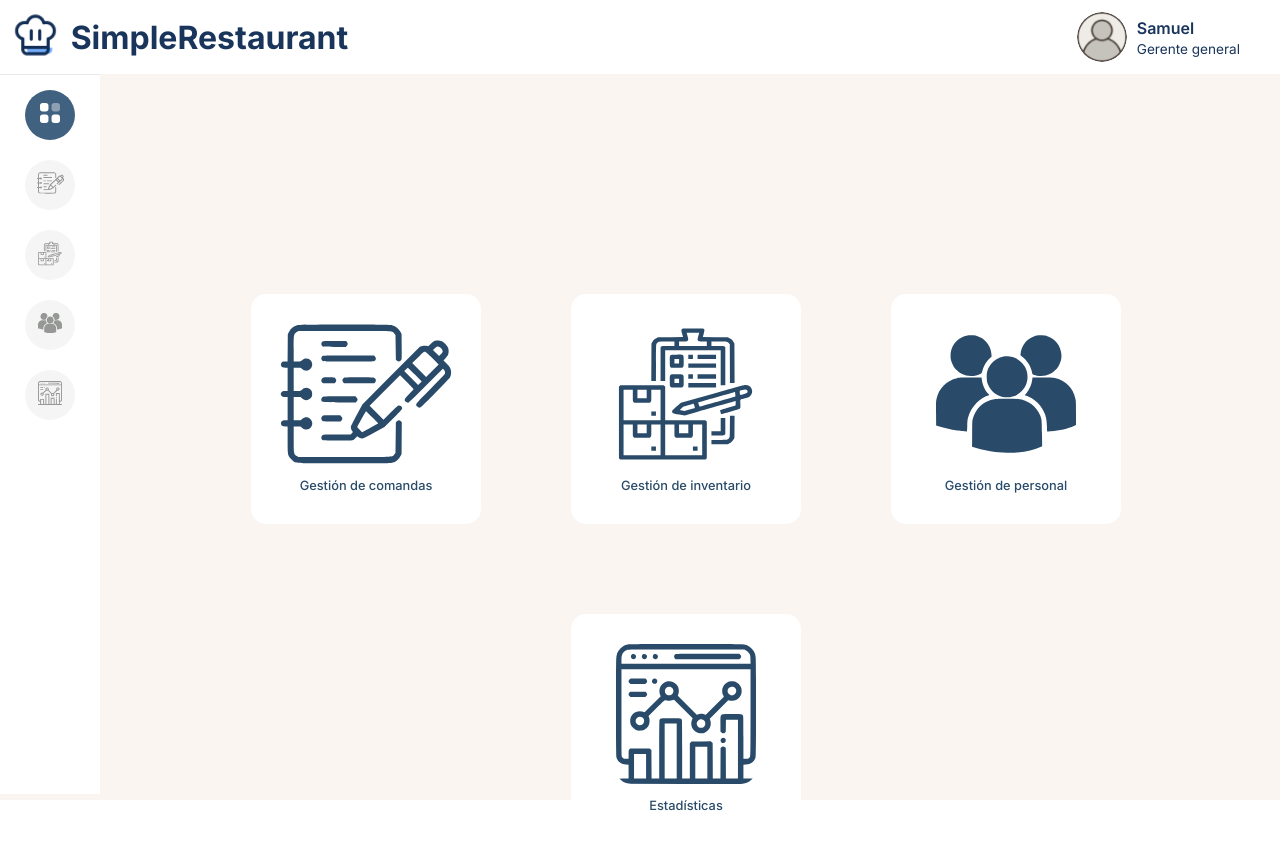
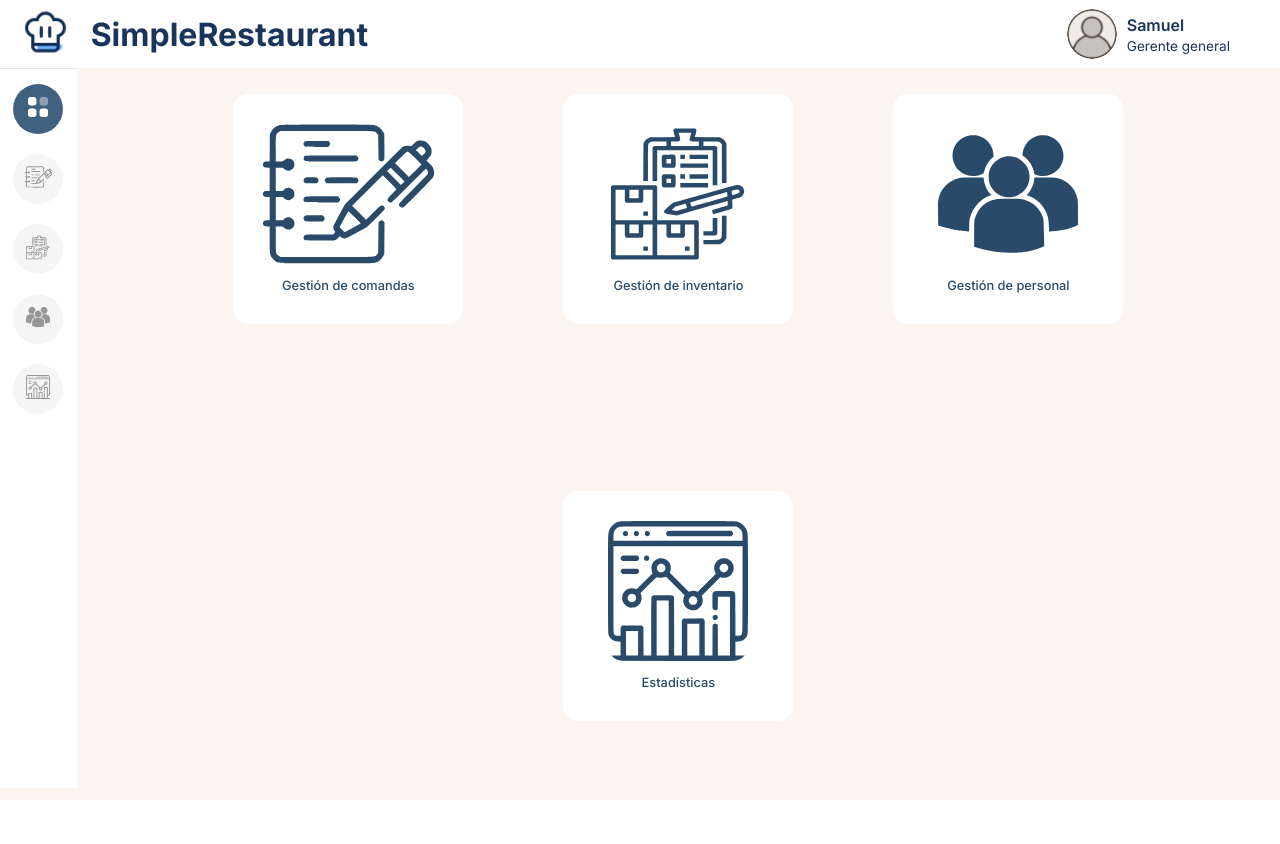
Before and after one commit to LNorza/Simple-Restaurant, a React (Vite) app in the folder web/: page /home in a window 1280 px wide. After the commit the page ends 800 px from the top, so only its background shows below. Built offline with nearby package versions, Linux system fonts and the light colour scheme.

Commit message:
Header and cards modified

```diff
--- a/web/src/components/header/header.css
+++ b/web/src/components/header/header.css
@@ -3,14 +3,14 @@
 	justify-content: space-between;
 	align-items: center;
 	background-color: var(--white);
-	padding: 10px;
+	padding: 7px 20px 7px 20px;
 	color: var(--LogoColor);
 }
 
 .logo-container {
 	display: flex;
 	align-items: center;
-	gap: 10px;
+	gap: 20px;
 }
 
 .logo-container img {
--- a/web/src/components/navbar/navbar.css
+++ b/web/src/components/navbar/navbar.css
@@ -1,7 +1,7 @@
 /* Aside Menu */
 .admin-page-aside {
 	background-color: var(--white);
-	width: 100px;
+	width: 6%;
 	height: 90vh;
 	padding: 15px;
 	border-top: 1px solid #e9e7e7;
@@ -22,7 +22,6 @@
 	border-radius: 100%;
 	width: 50px;
 	height: 50px;
-	/* background-color: var(--DarkSlateBlue); */
 	background-color: #f5f5f5;
 	transition: background-color 0.3s ease;
 }
--- a/web/src/pages/admin-page/admin-page.css
+++ b/web/src/pages/admin-page/admin-page.css
@@ -1,14 +1,18 @@
 .admin-page {
-    background-color: #fbf5f1;
-    height: 100vh;
+	background-color: #fbf5f1;
+	height: 100vh;
+}
+
+.menu-container {
+	display: flex;
+	justify-content: space-between;
 }
 
 .card-container {
-    display: flex;
-    flex-wrap: wrap;
-    justify-content: center;
-    margin-left: 110px;
-    margin-top: -500px;
-    gap: 90px;
-    width: 90%;
+	display: flex;
+	flex-wrap: wrap;
+	justify-content: center;
+	margin-top: 2%;
+	gap: 100px;
+	width: 95%;
 }
--- a/web/src/pages/admin-page/admin-page.jsx
+++ b/web/src/pages/admin-page/admin-page.jsx
@@ -9,6 +9,7 @@ export function AdminPage() {
 		<div className="admin-page">
 			<Header />
 
+			<div className="menu-container">
 				<Navbar />
 
 				<div className="card-container">
@@ -22,5 +23,6 @@ export function AdminPage() {
 					))}
 				</div>
 			</div>
+		</div>
 	);
 }
```
Lines whose indentation alone changed are shown as unchanged.
